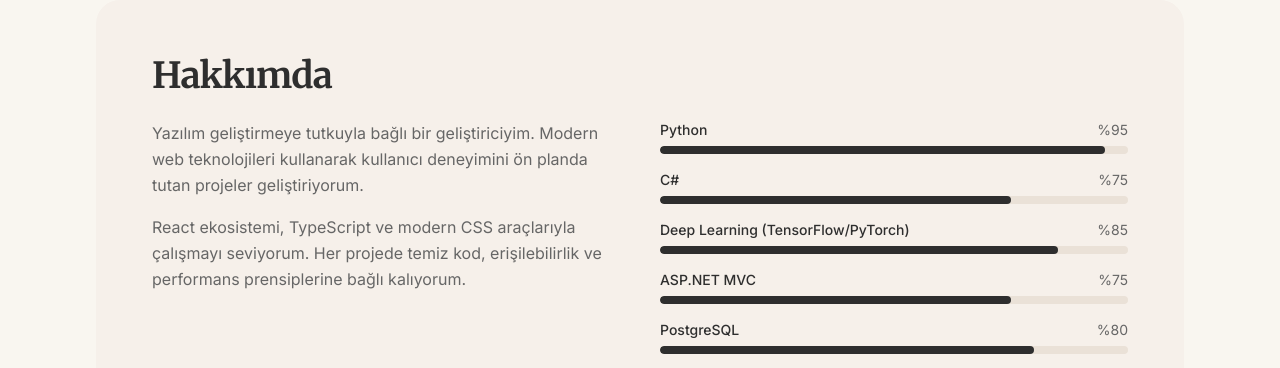
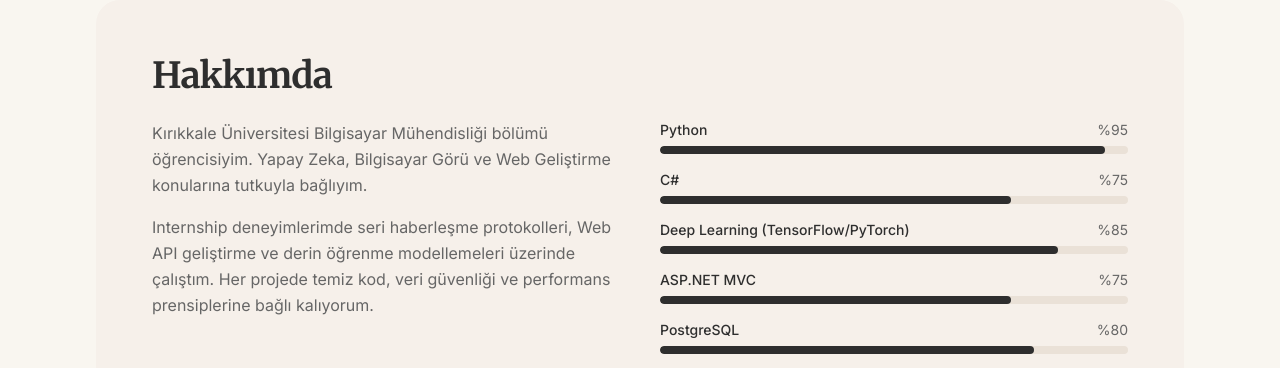
Before and after one commit to AvsrAysenur/ki-iselwebsitesi, a React (Vite) app: page / in a window 1280 px wide. Shown: the part 800-1168 px from the top of the page. Built offline with nearby package versions, Linux system fonts and the light colour scheme; the HTML template or start-up script is replaced by a standard one.

Commit message:
Update portfolio with CV data

```diff
--- a/src/pages/Index.tsx
+++ b/src/pages/Index.tsx
@@ -60,12 +60,11 @@ const Index = () => {
             <div className="grid md:grid-cols-2 gap-10">
               <div className="space-y-4 text-muted-foreground leading-relaxed">
                 <p>
-                  Yazılım geliştirmeye tutkuyla bağlı bir geliştiriciyim. Modern web teknolojileri kullanarak
-                  kullanıcı deneyimini ön planda tutan projeler geliştiriyorum.
+                  Kırıkkale Üniversitesi Bilgisayar Mühendisliği bölümü öğrencisiyim. Yapay Zeka, Bilgisayar Görü ve Web Geliştirme konularına tutkuyla bağlıyım.
                 </p>
                 <p>
-                  React ekosistemi, TypeScript ve modern CSS araçlarıyla çalışmayı seviyorum.
-                  Her projede temiz kod, erişilebilirlik ve performans prensiplerine bağlı kalıyorum.
+                  Internship deneyimlerimde seri haberleşme protokolleri, Web API geliştirme ve derin öğrenme modellemeleri üzerinde çalıştım.
+                  Her projede temiz kod, veri güvenliği ve performans prensiplerine bağlı kalıyorum.
                 </p>
               </div>
               <div className="space-y-4">
```
